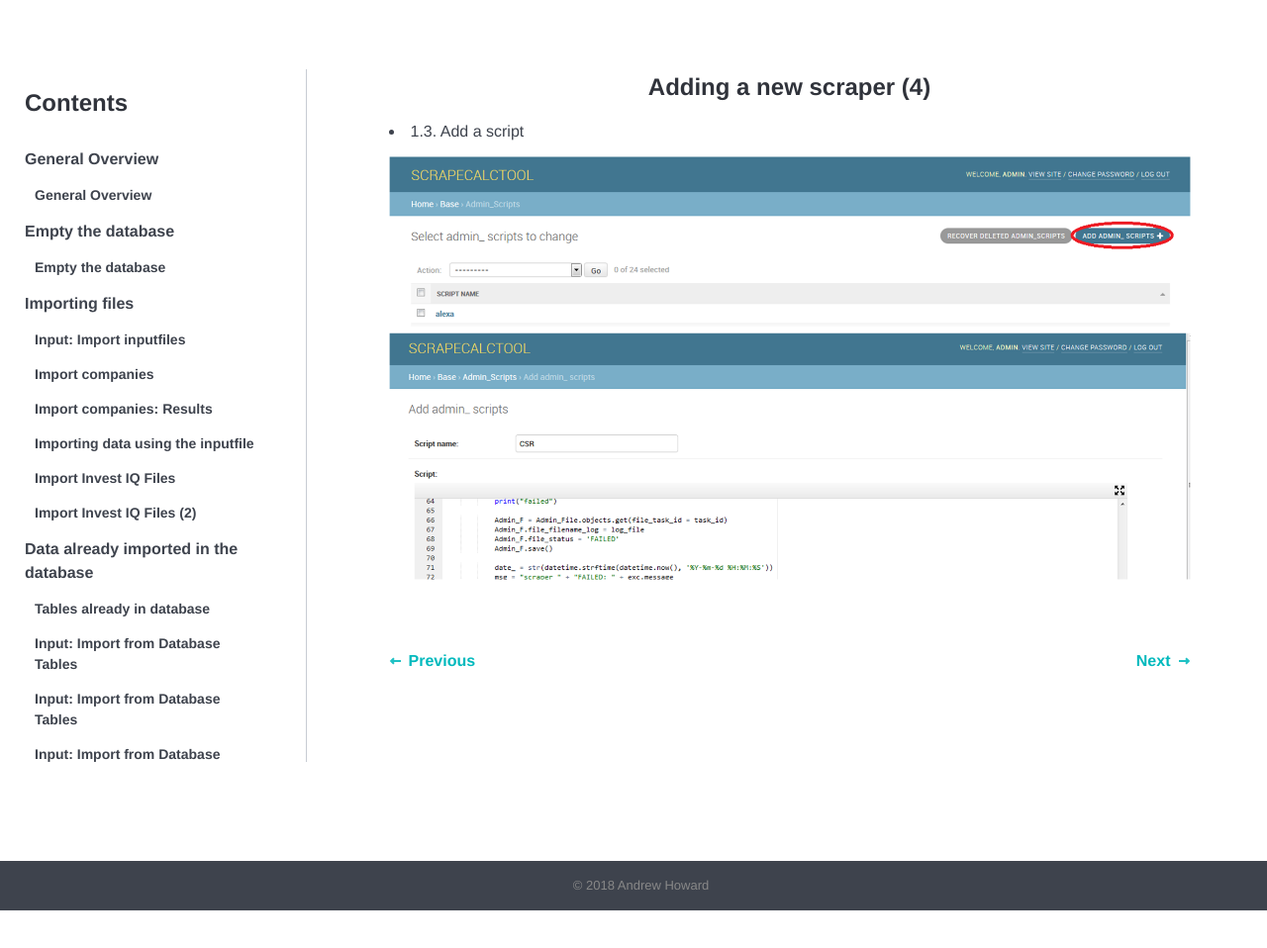
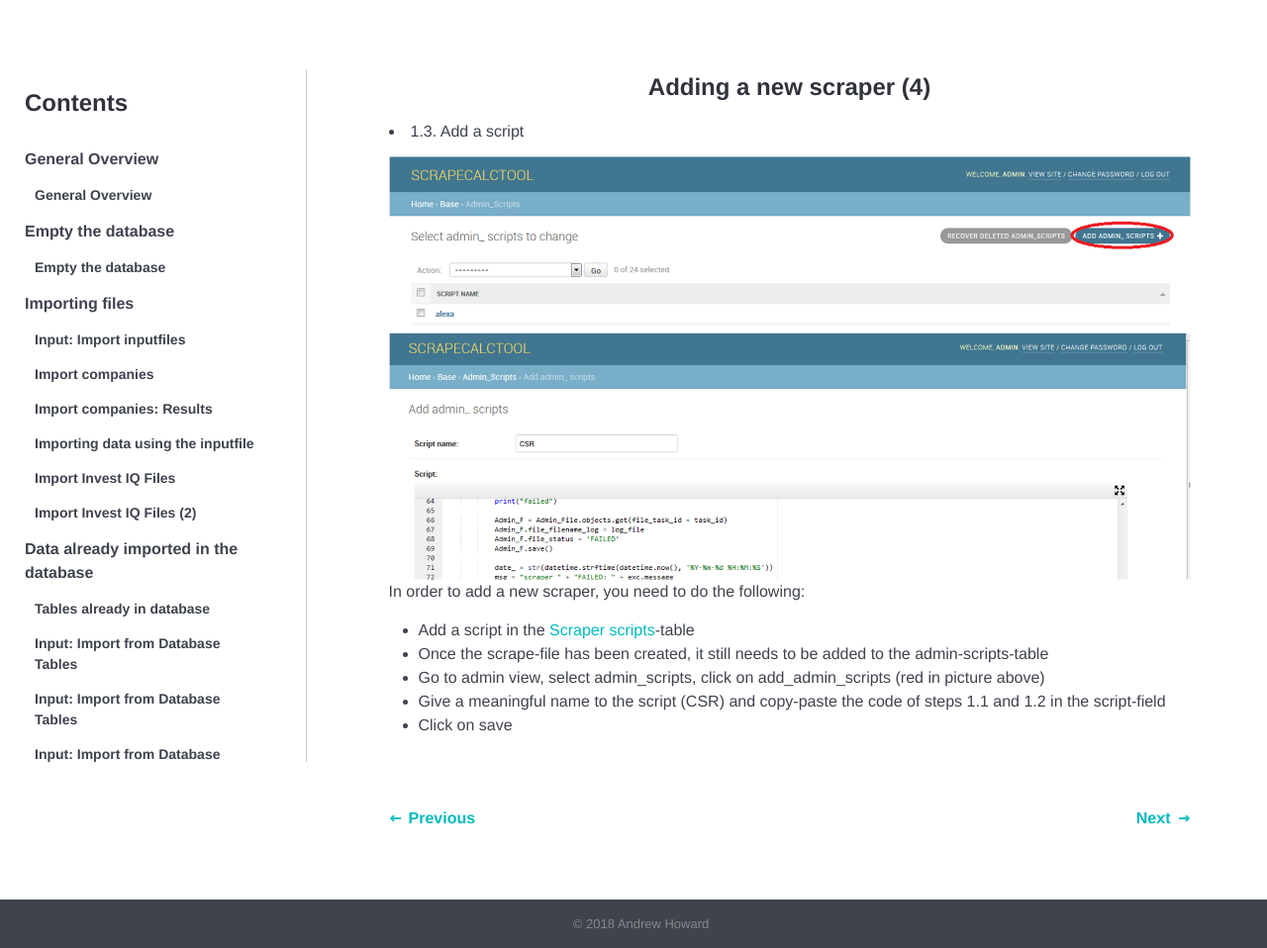
Before and after one commit to tkumpanenko/slides, a Jekyll site: the page built from _tutorials/037.html, in a window 1280 px wide. Shown: the whole page at 99% size. Built offline with Jekyll 4.4.1, drawn with Linux system fonts in a browser that asks for light colours; before the commit the page ends 920 px from its top, so only the background shows below that.

Commit message:
Update from Forestry.io - 037.html

```diff
--- a/_tutorials/037.html
+++ b/_tutorials/037.html
@@ -4,11 +4,19 @@ topic: delete-edit-scrappers
 order: 6
 date: 2018-01-18 19:31:06 +0000
 ---
-
-
 <h4>Adding a new scraper (4)</h4>
 
 <up>
 	<li>1.3. Add a script</li>
 	<img src="{{site.url}}{{site.baseurl}}/images/037.png" alt="">
 </ul>
+
+<p>In order to add a new scraper, you need to do the following:
+	<ul>
+		<li>Add a script in the <a href="http://scrapecalctool.scibizinformatics.com/admin/base/admin_scripts/">Scraper scripts</a>-table</li>
+		<li>Once the scrape-file has been created, it still needs to be added to the admin-scripts-table</li>
+		<li>Go to admin view, select admin_scripts, click on add_admin_scripts (red in picture above)</li>
+		<li>Give a meaningful name to the script (CSR) and copy-paste the code of steps 1.1 and 1.2 in the script-field</li>
+		<li>Click on save</li>
+	</ul>
+</p>
```
